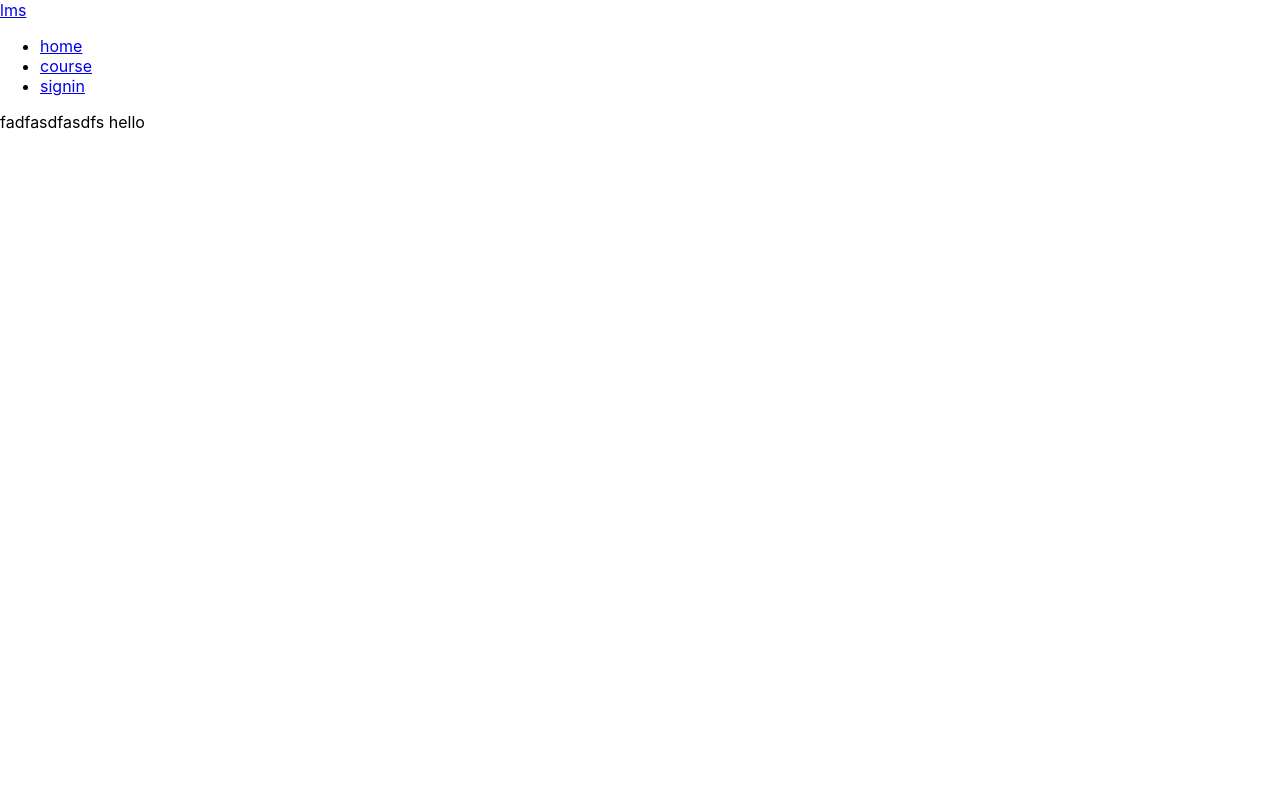
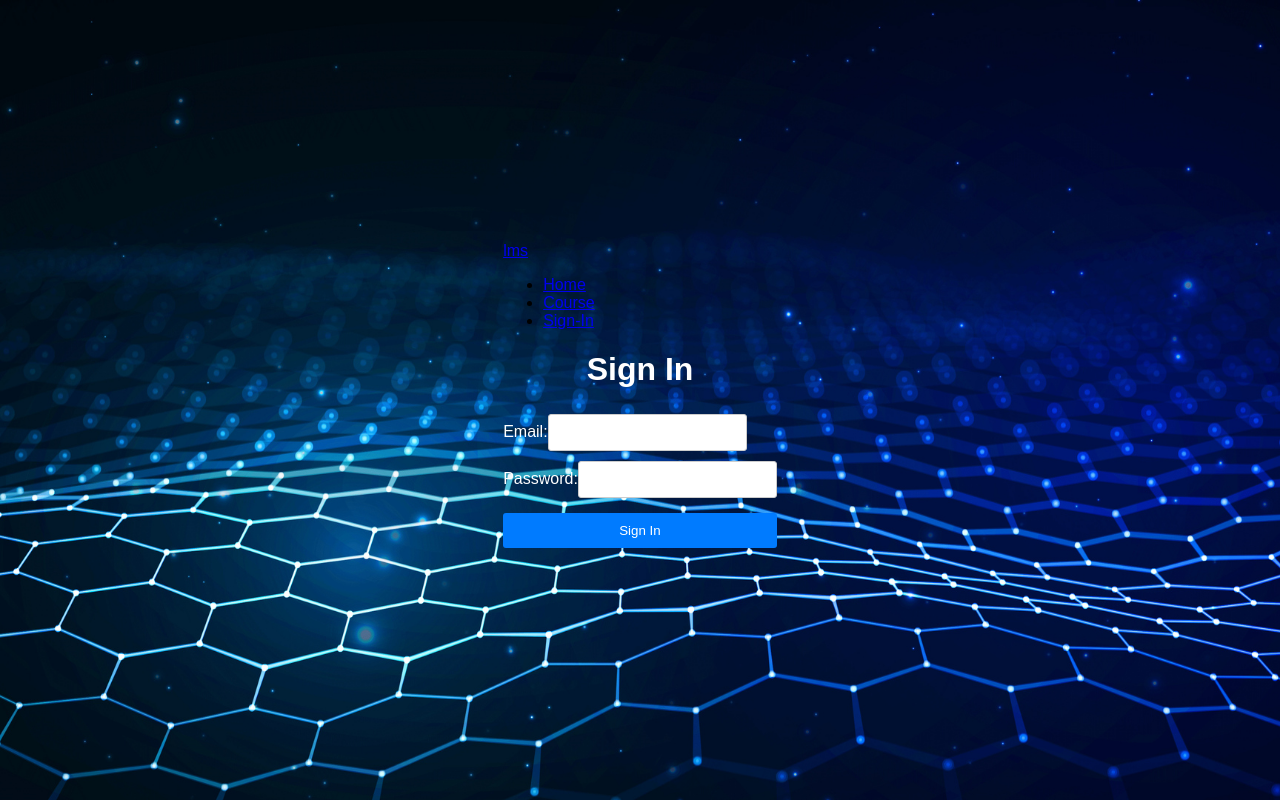
Before and after one commit to WSU-4110/LearningManagementSystem, a React (Create React App) app in the folder frontend/: page /signin in a window 1280 px wide. Built offline with nearby package versions, Linux system fonts and the light colour scheme.

Commit message:
Worked on signin Component and CSS

```diff
--- a/frontend/src/App.css
+++ b/frontend/src/App.css
@@ -7,8 +7,10 @@
   pointer-events: none;
 }
 
-@media (prefers-reduced-motion: no-preference) {
-  .App-logo {
+@media (prefers-reduced-motion: no-preference)
+{
+  .App-logo
+  {
     animation: App-logo-spin infinite 20s linear;
   }
 }
--- a/frontend/src/App.js
+++ b/frontend/src/App.js
@@ -5,7 +5,7 @@ import Navbar from './components/navbar.component';
 import Dashboard from './components/dashboard.component';
 import Course from './components/course.component';
 import { BrowserRouter as Router, Route, Routes } from 'react-router-dom';
-import Signin from './signin.js';
+import Signin from './components/signin.component';
 
 function App()
 {
--- /dev/null
+++ b/frontend/src/Signin.css
@@ -0,0 +1,57 @@
+
+body {
+    font-family: Arial, sans-serif;
+    background-color: #f0f0f0;
+    display: flex;
+    justify-content: center;
+    align-items: center;
+    height: 100vh;
+    margin: 0;
+    background-image: url('background2.jpg');
+    background-size:cover;
+  }
+
+  .container {
+    background-color: #fff;
+    border: 1px solid #ccc;
+    padding: 20px;
+    border-radius: 5px;
+    box-shadow: 0 2px 4px rgba(0, 0, 0, 0.1);
+    width: 300px;
+  }
+
+  h1 {
+    text-align: center;
+    color: #ffffff;
+  }
+
+  form {
+    display: flex;
+    flex-direction: column;
+  }
+
+  label {
+    margin: 5px 0;
+    color: #ffffff;
+  }
+
+  input {
+    padding: 10px;
+    margin: 5px 0;
+    border: 1px solid #ccc;
+    border-radius: 3px;
+  }
+
+  button {
+    background-color: #007BFF;
+    color: #fff;
+    padding: 10px;
+    margin: 10px 0;
+    border: none;
+    border-radius: 3px;
+    cursor: pointer;
+  }
+
+  button:hover {
+    background-color: #0056b3;
+  }
--- a/frontend/src/components/navbar.component.js
+++ b/frontend/src/components/navbar.component.js
@@ -6,14 +6,13 @@ export default function Navbar() {
             <div>
                 <ul>
                     <li>
-                        <Link to="/">home</Link>
+                        <Link to="/">Home</Link>
                     </li>
                     <li>
-                        <Link to="/course">course</Link>
+                        <Link to="/course">Course</Link>
                     </li>
                     <li>
-                    <Link to="/signin">signin</Link>
-
+                        <Link to="/signin">Sign-In</Link>
                     </li>
                 </ul>
             </div>
--- /dev/null
+++ b/frontend/src/components/signin.component.js
@@ -0,0 +1,45 @@
+import '../Signin.css';
+
+import React, { useState } from 'react';
+
+
+
+function Signin()
+{
+  const [email, setEmail] = useState('');
+  const [password, setPassword] = useState('');
+
+  const handleSignin = () =>
+  {
+    console.log('Signing in with email:', email);
+  };
+
+  return (
+    <div>
+      <h1>Sign In</h1>
+      <form>
+        <div>
+          <label>Email:</label>
+          <input
+            type="email"
+            value={email}
+            onChange={(e) => setEmail(e.target.value)}
+          />
+        </div>
+        <div>
+          <label>Password:</label>
+          <input
+            type="password"
+            value={password}
+            onChange={(e) => setPassword(e.target.value)}
+          />
+        </div>
+        <button type="button" onClick={handleSignin}>
+          Sign In
+        </button>
+      </form>
+    </div>
+  );
+}
+
+export default Signin;
--- a/frontend/src/signin.js
+++ /dev/null
@@ -1,25 +0,0 @@
-import './App.css';
-
-
-function Signin()
-{
-    return(
-
-
-<p>fadfasdfasdfs hello</p>
-
-
-
-
-
-
-
-
-    );
-
-
-
-}
-
-
-export default Signin;
```
Also changed, not shown: frontend/src/background2.jpg (added).
